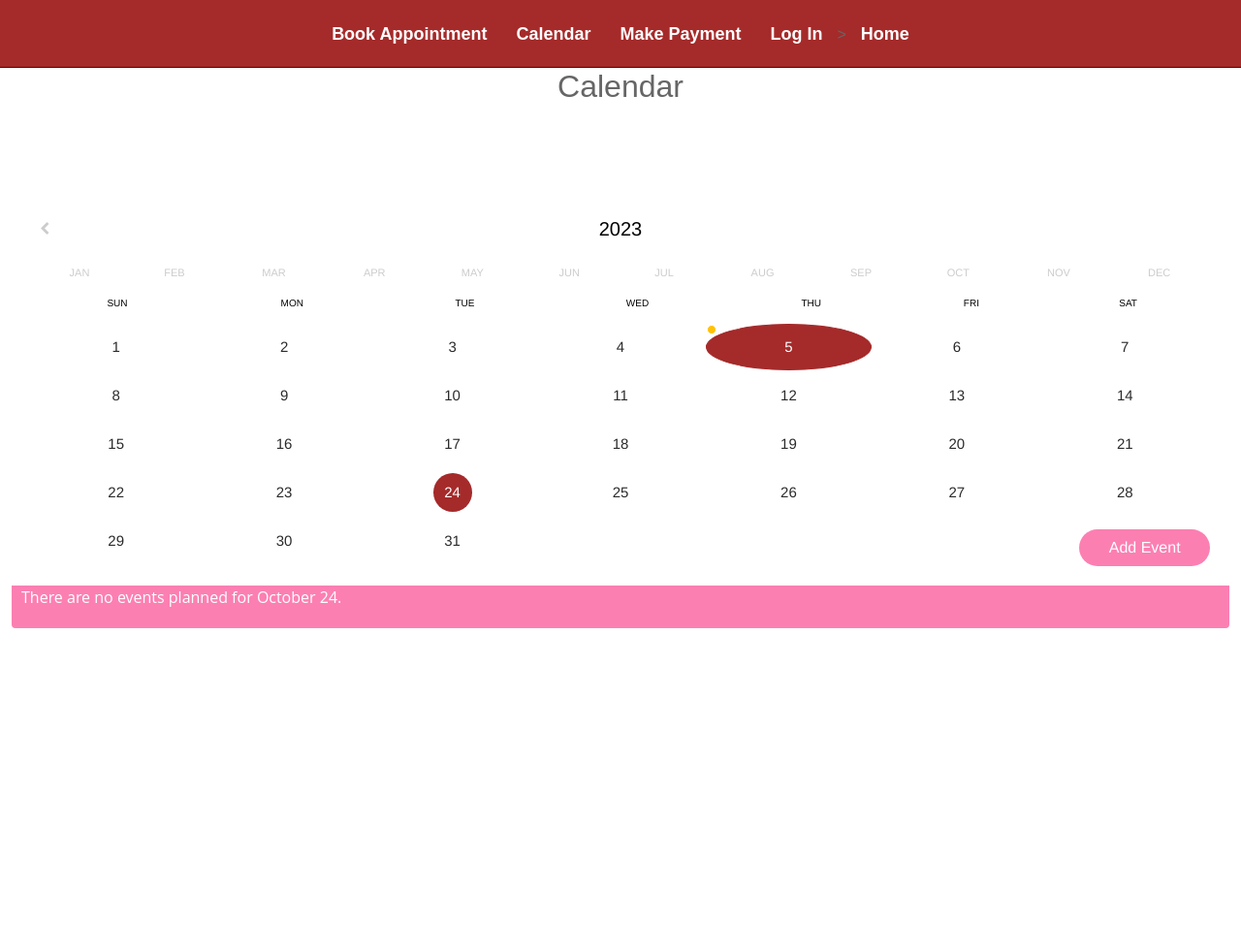
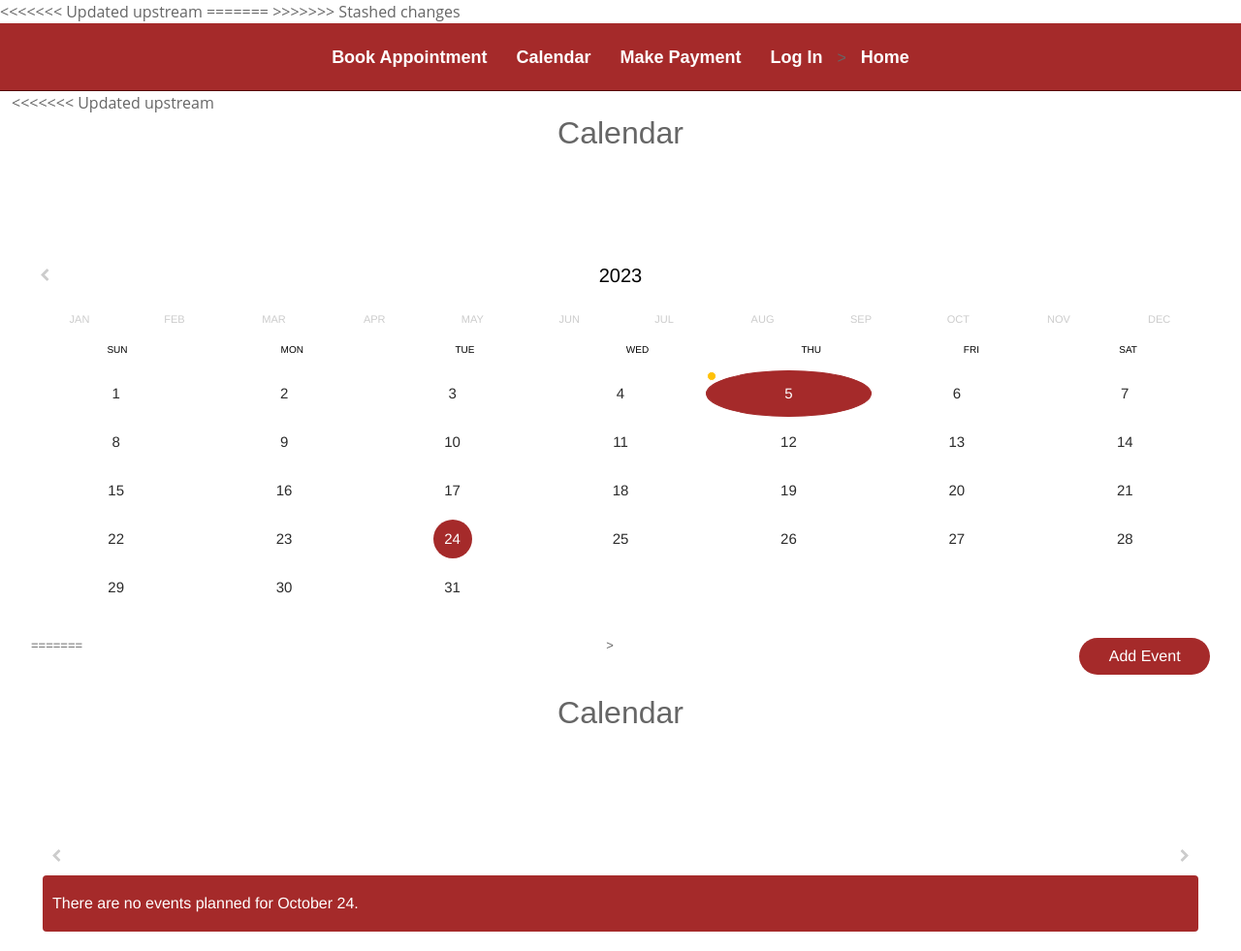
Before and after one commit to hajparv/G9T3, a PHP site: page /newcalendar.html in a window 1280 px wide. Shown: the whole page at 97% size. Before the commit the page ends 648 px from the top, so only its background shows below. Run offline with PHP 8.4, Linux system fonts and the light colour scheme; some libraries are stand-ins or nearby versions.

Commit message:
EDITED BY PY

```diff
--- a/css/style.css
+++ b/css/style.css
@@ -95,7 +95,7 @@ WAD
     padding: 20px 0;
     max-width: 100%;
     display: block;
-    background: #fc7fb2;
+    background: #A52A2A;
     border: none !important;
     margin: 20px;
     color: #fff;
@@ -109,7 +109,7 @@ WAD
     font-size: 1rem; }
 
   .event-count {
-    color: #fc7fb2;
+    color: #A52A2A;
     text-align: right; }
 
   .event-name {
@@ -117,7 +117,7 @@ WAD
     text-align: left; }
 
   .event-cancelled {
-    color: #fc7fb2;
+    color: #A52A2A;
     text-align: right; }
 
   /*  Calendar wrapper */
@@ -178,7 +178,7 @@ WAD
         -o-transition: none;
         transition: none; } }
     .left-button:hover, .right-button:hover {
-      color: #fc7fb2 !important; }
+      color: #A52A2A !important; }
 
   .left-button {
     left: 0; }
@@ -202,7 +202,7 @@ WAD
     transition: .2s ease all;
     color: white;
     border: none;
-    background: #fc7fb2; }
+    background: #A52A2A; }
     .button.button-white {
       background: #fff;
       color: #000; }
@@ -267,10 +267,10 @@ WAD
 
   .active-month {
     font-weight: 700;
-    color: #fc7fb2; }
+    color: #A52A2A; }
 
   .month:hover {
-    color: #fc7fb2; }
+    color: #A52A2A; }
 
   /*  Dates table */
   .table-date {
--- a/newcalendar.html
+++ b/newcalendar.html
@@ -15,6 +15,7 @@
   <script src="newcalendar.js" defer></script>
 
 
+<<<<<<< Updated upstream
   <!-- Bootstrap CSS File -->
   <!-- Bootstrap CSS -->
   <link href="https://cdn.jsdelivr.net/npm/bootstrap@5.2.0/dist/css/bootstrap.min.css" rel="stylesheet"
@@ -30,6 +31,9 @@
   <!-- Main Stylesheet File -->
   <link href="css/hover-style.css" rel="stylesheet">
   <link href="css/style.css" rel="stylesheet">
+=======
+
+>>>>>>> Stashed changes
 
 </head>
 
@@ -50,6 +54,7 @@
   </header>
   <section class="cal">
     <div class="container-fluid">
+<<<<<<< Updated upstream
       <div class="row justify-content-center">
         <div class="col-md-6 text-center mb-5">
           <h2 class="heading section">Calendar</h2>
@@ -100,6 +105,36 @@
                 </div>
                 <button class="button" id="add-button">Add Event</button>
               </div>
+=======
+        <nav id="nav-menu-container">
+            <ul class="nav-menu">
+                <li></li>><a href="index.html">Home</a></li>
+                <li><a href="about.html">Book Appointment</a></li>
+                <li><a href="calendar.html">Calendar</a></li>
+                <li><a href="service.html">Make Payment</a></li>
+                <li><a href="booking.html">Log In</a></li>
+            </ul>
+        </nav>
+    </div>
+</header>
+<!-- Header End -->
+<section class="cal">
+<div class="container-fluid">
+  <div class="row justify-content-center">
+    <div class="col-md-6 text-center mb-5">
+      <h2 class="heading section">Calendar</h2>
+    </div>
+  </div>
+  <div class="row">
+    <div class="col-md-12">
+      <div class="content w-100">
+        <div class="calendar-container">
+          <div id="calendar">
+            <div class="year-header">
+              <span class="left-button fa fa-chevron-left" id="prev"> </span>
+              <span class="year" id="label"></span>
+              <span class="right-button fa fa-chevron-right" id="next"> </span>
+>>>>>>> Stashed changes
             </div>
             <div class="events-container">
             </div>
--- a/newcalendar.js
+++ b/newcalendar.js
@@ -117,31 +117,34 @@ function days_in_month(month, year) {
 
 //Event handler when a date is clicked
 function date_click(event) {
-    console.log(event)
+    console.log(event);
     var eventsContainer = document.getElementById("events-container");
     if (eventsContainer) {
         eventsContainer.style.display = "block";
-        // You can add a transition effect using JavaScript if needed.
     }
 
     var dialog = document.getElementById("dialog");
     if (dialog) {
         dialog.style.display = "none";
-        // You can add a transition effect using JavaScript if needed.
     }
 
-    var activeDate = document.getElementById("active-date");
-    if (activeDate) {
+    // Remove the "active-date" class from any previously selected date element
+    var activeDates = document.querySelectorAll(".active-date");
+
+    activeDates.forEach(function (activeDate) {
         activeDate.classList.remove("active-date");
-    }
+    });
 
-    // Check if event.target has a classList property
-    if (event.target && event.target.classList) {
-        event.target.classList.add("active-date");
+    // Add the "active-date" class to the clicked date element
+    console.log(event.day);
+    if (event.day) {
+
+        event.day.classList.add("active-date");
     }
 
     show_events(event.events, event.month, event.day);
 }
+
 
 //event handler when a month is clicked
 
```
Also changed, not shown: index.css (deleted, +0 -23 lines).
